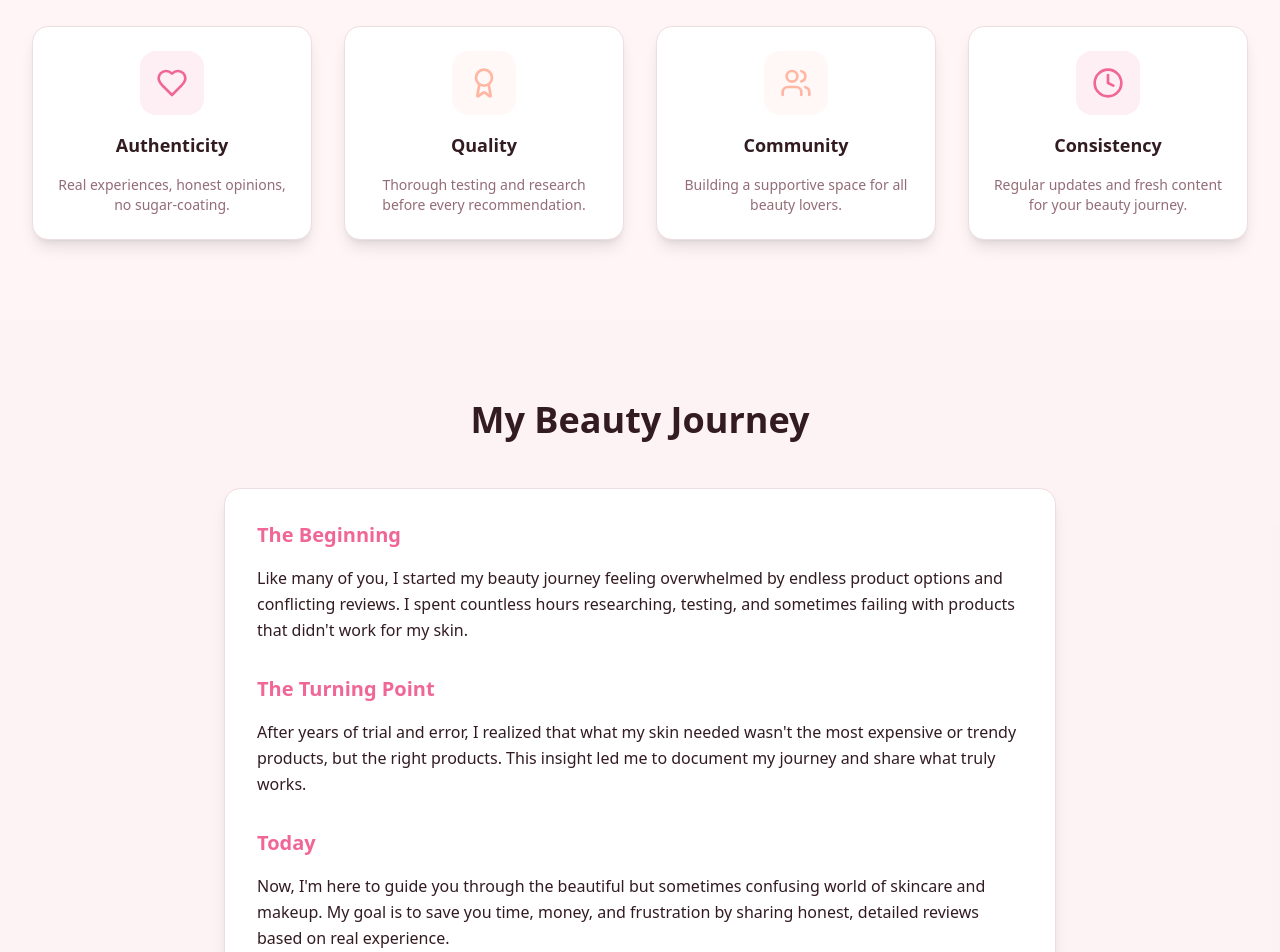
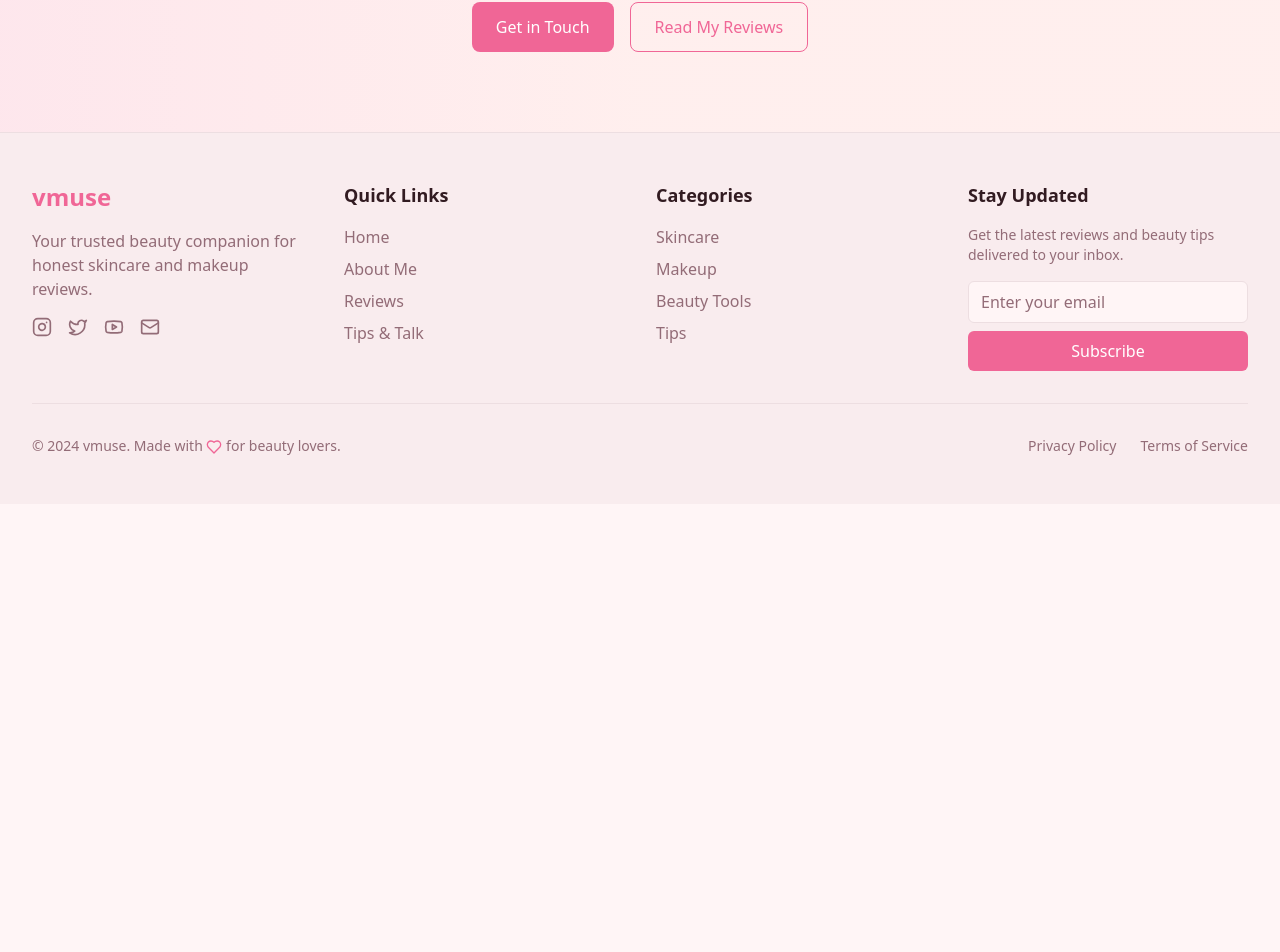
Before and after one commit to vhanacantik1213/vmuse, a React (Vite) app: page /about in a window 1280 px wide. Shown: the part 1000-1952 px from the top of the page. After the commit the page ends 1504 px from the top, so only its background shows below. Built offline with nearby package versions, Linux system fonts and the light colour scheme.

Commit message:
Remove sections from About Me page
Remove "My Values & Mission" and "My Beauty Journey" sections from the About Me page.

```diff
--- a/src/pages/About.tsx
+++ b/src/pages/About.tsx
@@ -59,96 +59,6 @@ const About = () => {
         </div>
       </section>
 
-      {/* Values Section */}
-      <section className="py-20">
-        <div className="max-w-7xl mx-auto px-4 sm:px-6 lg:px-8">
-          <div className="text-center mb-16">
-            <h2 className="text-3xl sm:text-4xl font-bold text-foreground mb-4">
-              My Values & Mission
-            </h2>
-            <p className="text-xl text-muted-foreground">
-              What drives everything I do in the beauty space
-            </p>
-          </div>
-
-          <div className="grid grid-cols-1 md:grid-cols-2 lg:grid-cols-4 gap-8">
-            <div className="text-center space-y-4 p-6 bg-card rounded-2xl shadow-lg border border-border">
-              <div className="w-16 h-16 bg-primary/10 rounded-2xl flex items-center justify-center mx-auto">
-                <Heart className="h-8 w-8 text-primary" />
-              </div>
-              <h3 className="text-lg font-semibold text-foreground">Authenticity</h3>
-              <p className="text-muted-foreground text-sm">
-                Real experiences, honest opinions, no sugar-coating.
-              </p>
-            </div>
-
-            <div className="text-center space-y-4 p-6 bg-card rounded-2xl shadow-lg border border-border">
-              <div className="w-16 h-16 bg-coral/10 rounded-2xl flex items-center justify-center mx-auto">
-                <Award className="h-8 w-8 text-coral" />
-              </div>
-              <h3 className="text-lg font-semibold text-foreground">Quality</h3>
-              <p className="text-muted-foreground text-sm">
-                Thorough testing and research before every recommendation.
-              </p>
-            </div>
-
-            <div className="text-center space-y-4 p-6 bg-card rounded-2xl shadow-lg border border-border">
-              <div className="w-16 h-16 bg-accent/10 rounded-2xl flex items-center justify-center mx-auto">
-                <Users className="h-8 w-8 text-accent" />
-              </div>
-              <h3 className="text-lg font-semibold text-foreground">Community</h3>
-              <p className="text-muted-foreground text-sm">
-                Building a supportive space for all beauty lovers.
-              </p>
-            </div>
-
-            <div className="text-center space-y-4 p-6 bg-card rounded-2xl shadow-lg border border-border">
-              <div className="w-16 h-16 bg-primary/10 rounded-2xl flex items-center justify-center mx-auto">
-                <Clock className="h-8 w-8 text-primary" />
-              </div>
-              <h3 className="text-lg font-semibold text-foreground">Consistency</h3>
-              <p className="text-muted-foreground text-sm">
-                Regular updates and fresh content for your beauty journey.
-              </p>
-            </div>
-          </div>
-        </div>
-      </section>
-
-      {/* Personal Story */}
-      <section className="py-20 bg-muted/30">
-        <div className="max-w-4xl mx-auto px-4 sm:px-6 lg:px-8">
-          <div className="text-center mb-12">
-            <h2 className="text-3xl sm:text-4xl font-bold text-foreground mb-6">
-              My Beauty Journey
-            </h2>
-          </div>
-
-          <div className="space-y-8 bg-card rounded-2xl p-8 shadow-lg border border-border">
-            <div className="space-y-4">
-              <h3 className="text-xl font-semibold text-primary">The Beginning</h3>
-              <p className="text-foreground leading-relaxed">
-                Like many of you, I started my beauty journey feeling overwhelmed by endless product options and conflicting reviews. I spent countless hours researching, testing, and sometimes failing with products that didn't work for my skin.
-              </p>
-            </div>
-
-            <div className="space-y-4">
-              <h3 className="text-xl font-semibold text-primary">The Turning Point</h3>
-              <p className="text-foreground leading-relaxed">
-                After years of trial and error, I realized that what my skin needed wasn't the most expensive or trendy products, but the right products. This insight led me to document my journey and share what truly works.
-              </p>
-            </div>
-
-            <div className="space-y-4">
-              <h3 className="text-xl font-semibold text-primary">Today</h3>
-              <p className="text-foreground leading-relaxed">
-                Now, I'm here to guide you through the beautiful but sometimes confusing world of skincare and makeup. My goal is to save you time, money, and frustration by sharing honest, detailed reviews based on real experience.
-              </p>
-            </div>
-          </div>
-        </div>
-      </section>
-
       {/* CTA Section */}
       <section className="py-20 bg-gradient-to-r from-primary/10 via-coral/10 to-accent/10">
         <div className="max-w-4xl mx-auto text-center px-4 sm:px-6 lg:px-8">
```
